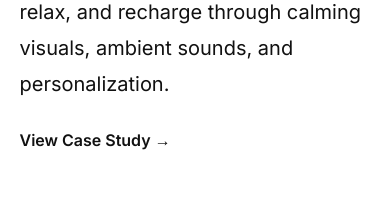
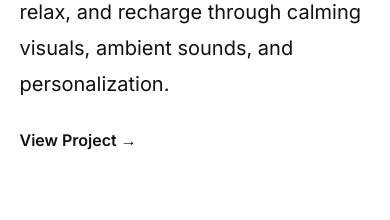
Before and after one commit to kmm9023/portfolio, a React (Vite) app: page / in a window 390 px wide. Shown: the part 2440-2660 px from the top of the page. Built offline with nearby package versions, Linux system fonts and the light colour scheme.

Commit message:
Polish responsive layout and footer

```diff
--- a/src/components/FeaturedWork.jsx
+++ b/src/components/FeaturedWork.jsx
@@ -58,7 +58,7 @@ function FeaturedWork() {
             sounds, and personalization.
           </p>
 
-          <Link to="/peaceful-place">View Case Study →</Link>
+          <Link to="/peaceful-place">View Project →</Link>
         </div>
       </div>
     </section>
```
